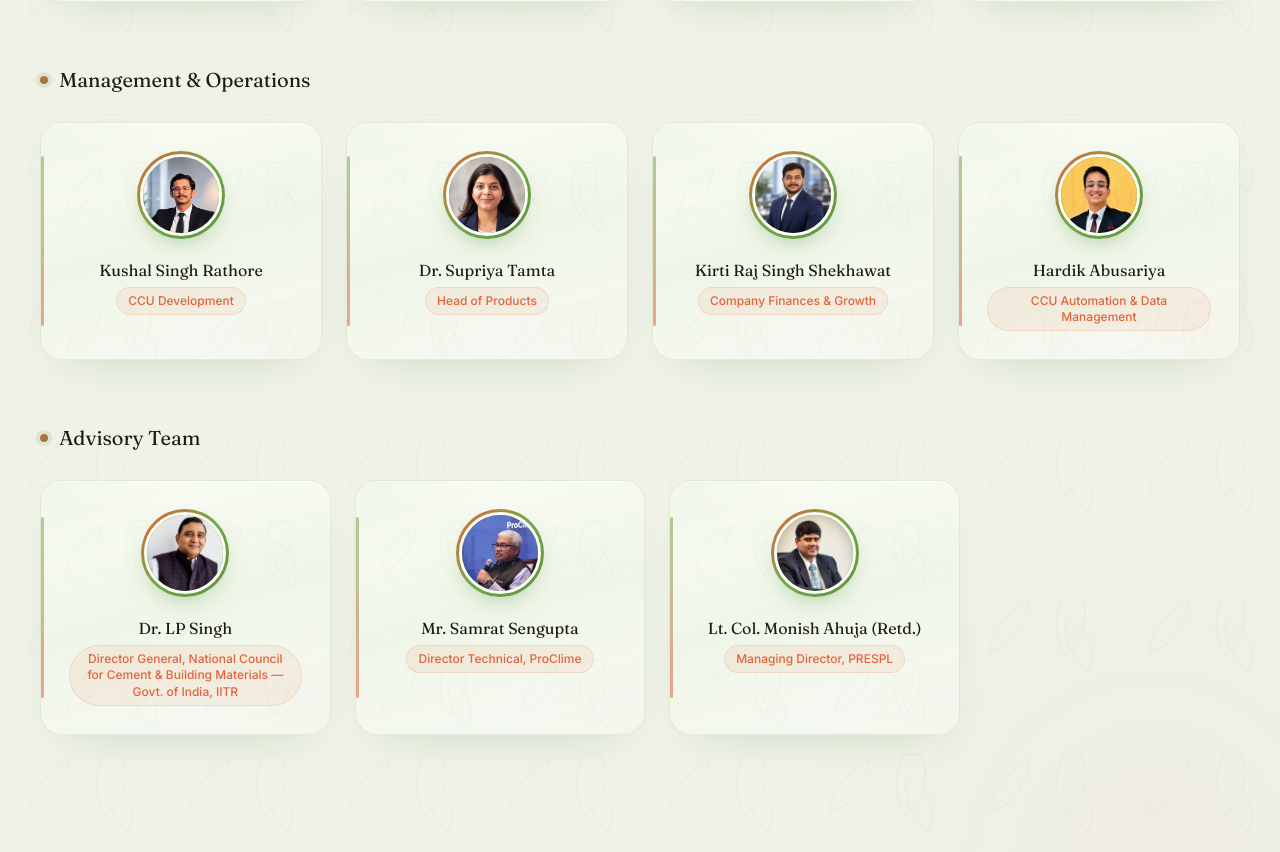
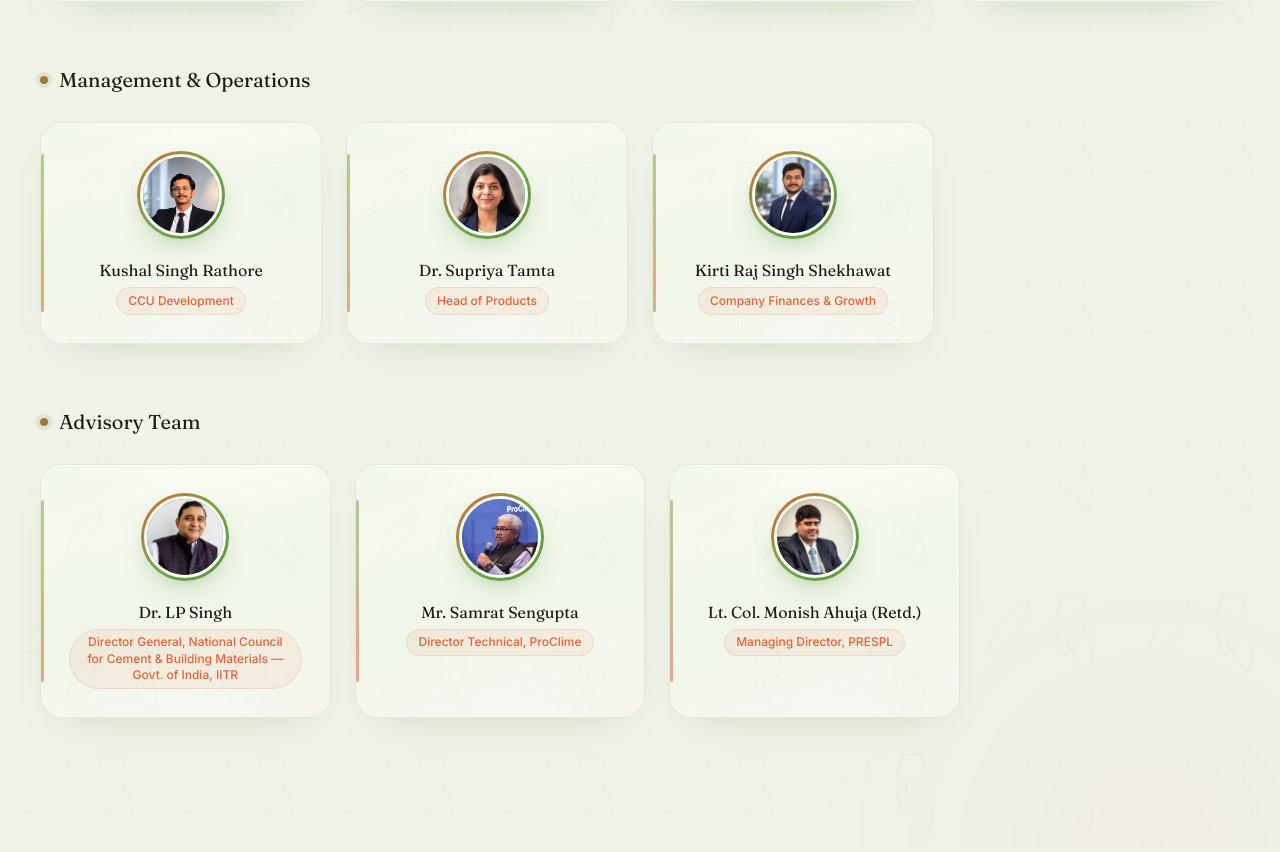
Before and after one commit to kushalrathore6376-debug/Next-Frontend, a Next.js app: page /about in a window 1280 px wide. Shown: the part 3122-3974 px from the top of the page. Built offline with nearby package versions, Linux system fonts and the light colour scheme; no server answers.

Commit message:
hardik image remove

```diff
--- a/components/AboutPage.jsx
+++ b/components/AboutPage.jsx
@@ -97,11 +97,7 @@ const MANAGEMENT = [
     role: "Company Finances & Growth",
     photo: "kirti-raj-singh-shekhawat",
   },
-  {
-    name: "Hardik Abusariya",
-    role: "CCU Automation & Data Management",
-    photo: "hardik-abusariya",
-  }
+
 
 ];
 
```
